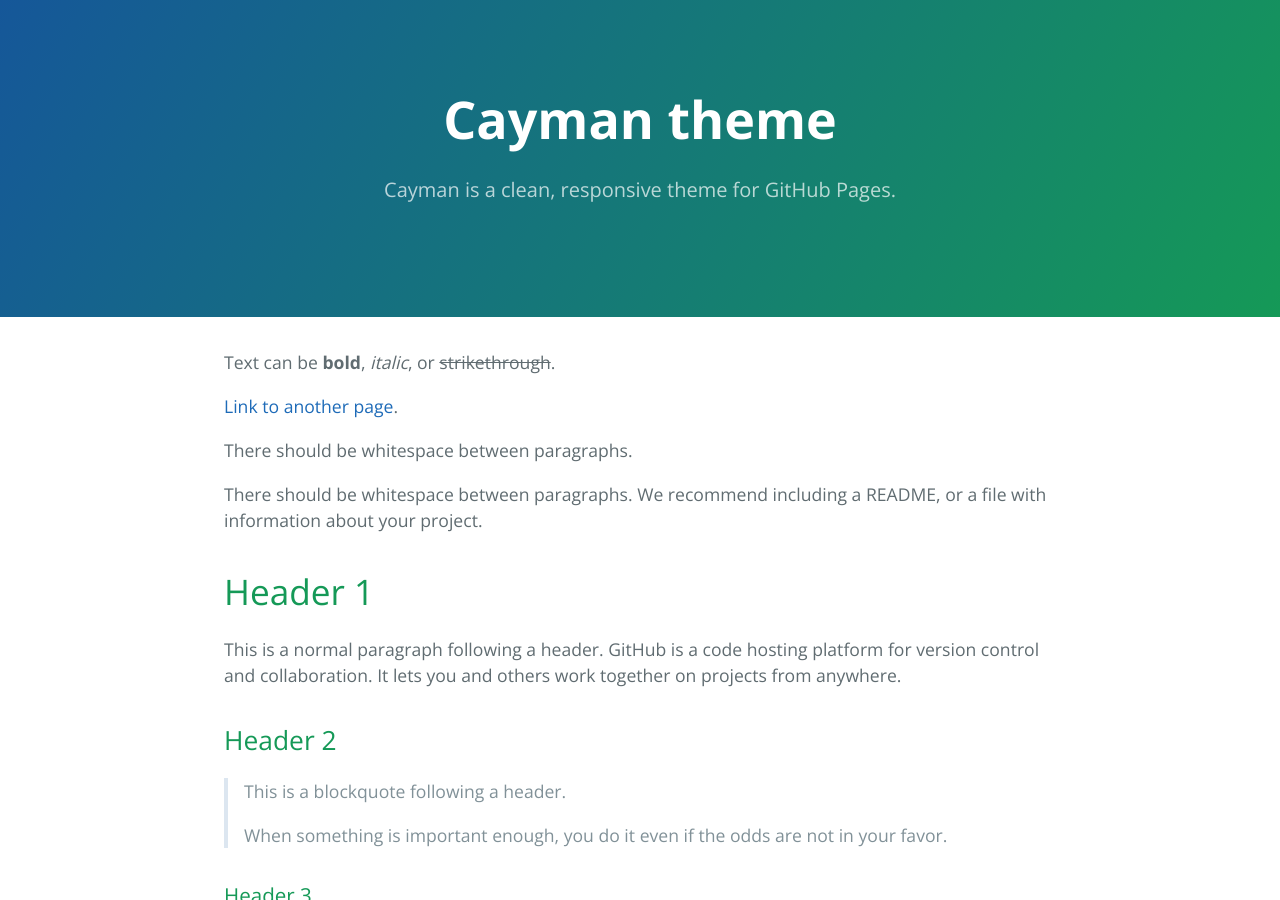
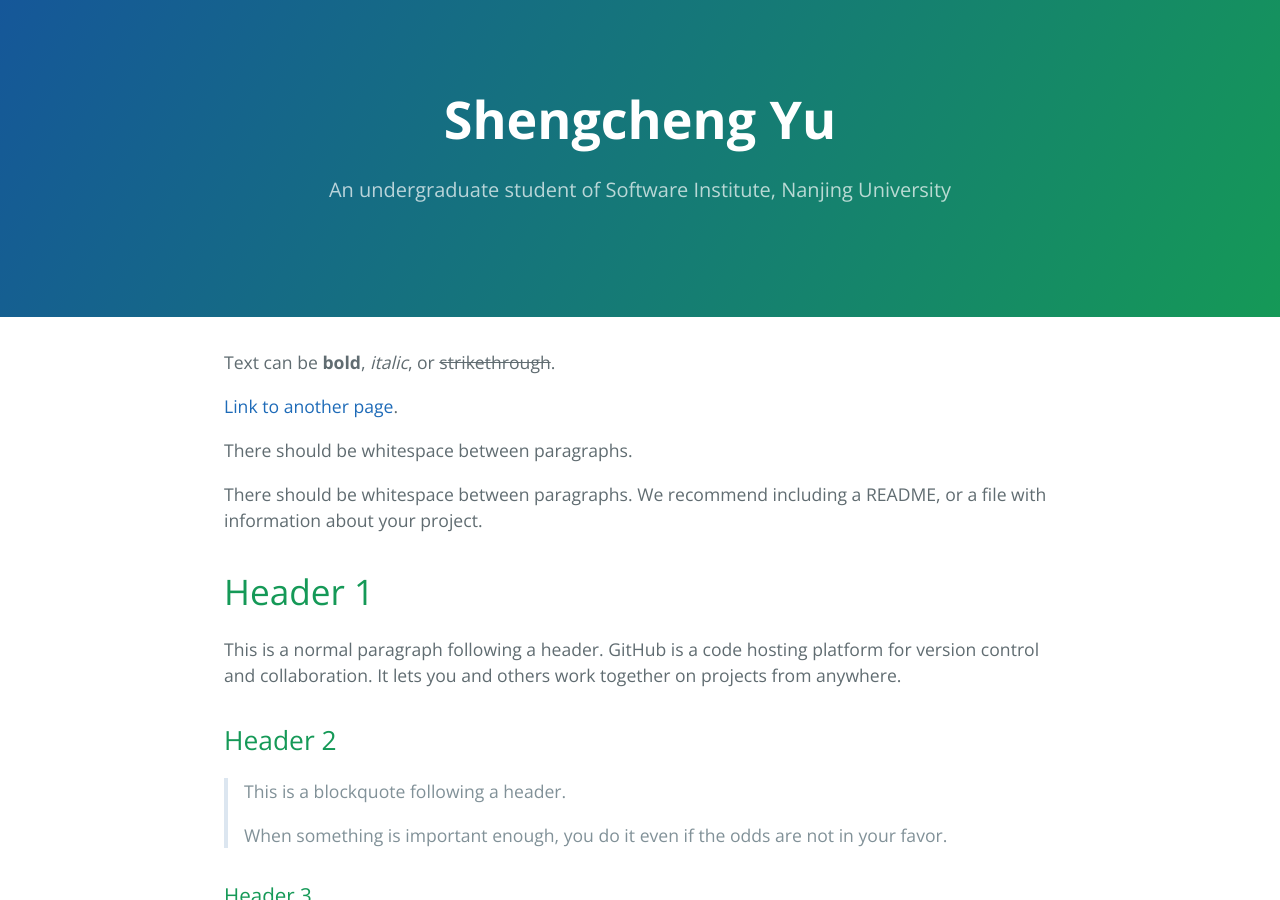
Before and after one commit to yushengcheng/yushengcheng.github.io, a Jekyll site: the page built from index.md, in a window 1280 px wide and 900 px high. Built offline with Jekyll 4.4.1, drawn with Linux system fonts in a browser that asks for light colours.

Commit message:
Update _config.yml

```diff
--- a/_config.yml
+++ b/_config.yml
@@ -1,5 +1,5 @@
-title: Cayman theme
-description: Cayman is a clean, responsive theme for GitHub Pages.
+title: Shengcheng Yu
+description: An undergraduate student of Software Institute, Nanjing University
 show_downloads: false
 google_analytics:
 theme: jekyll-theme-cayman
```
